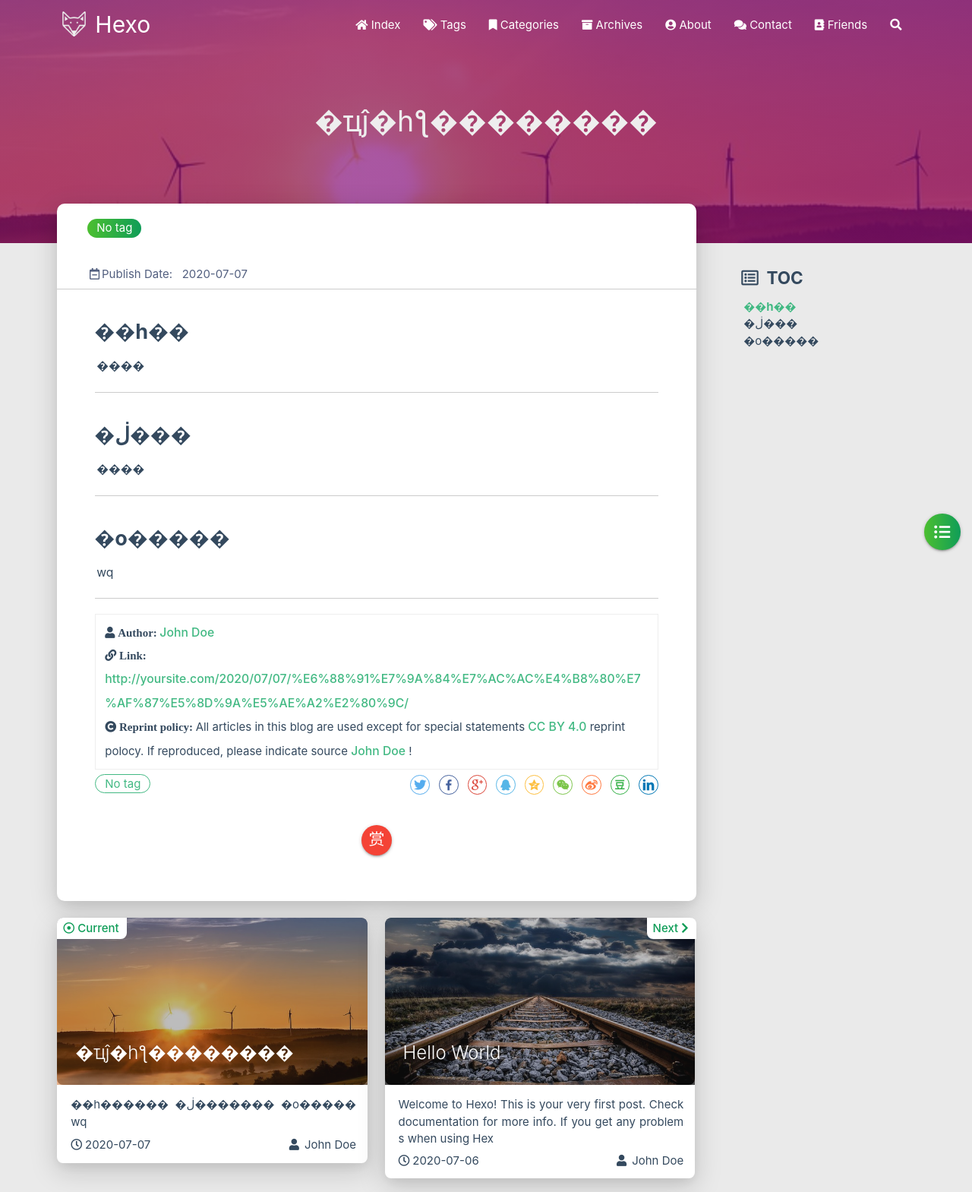
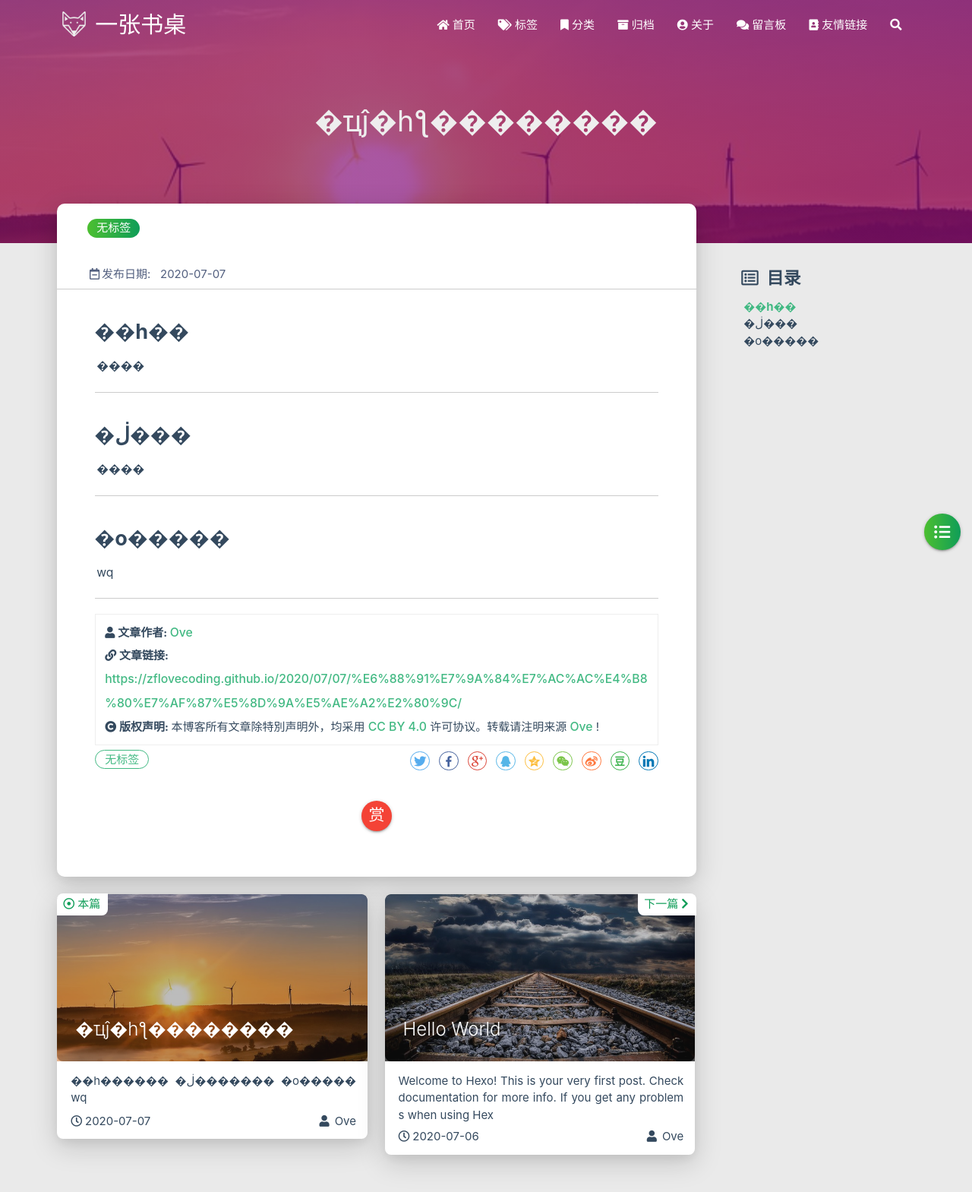
Before and after one commit to zflovecoding/zflovecoeing.github.io, a plain HTML site: page 2020/07/07/我的第一篇博客“/index.html in a window 1280 px wide. Shown: the top 1569 px of the page at 76% size. Drawn offline with Linux system fonts and the light colour scheme; some packages are replaced by stand-ins of ours; no server answers; a script that the page names is missing.

Commit message:
Site updated: 2020-07-07 10:22:40

```diff
--- a/2020/07/07/我的第一篇博客“/index.html
+++ b/2020/07/07/我的第一篇博客“/index.html
@@ -1,10 +1,10 @@
 <!DOCTYPE HTML>
-<html lang="en">
+<html lang="zh-CN">
 
 
 <head>
     <meta charset="utf-8">
-    <meta name="keywords" content="�ҵĵ�һƪ��������, Hexo">
+    <meta name="keywords" content="�ҵĵ�һƪ��������, 一张书桌">
     <meta name="description" content="">
     <meta http-equiv="X-UA-Compatible" content="IE=edge">
     <meta name="viewport" content="width=device-width, initial-scale=1.0, user-scalable=no">
@@ -16,7 +16,7 @@
     <!-- Global site tag (gtag.js) - Google Analytics -->
 
 
-    <title>�ҵĵ�һƪ�������� | Hexo</title>
+    <title>�ҵĵ�һƪ�������� | 一张书桌</title>
     <link rel="icon" type="image/png" href="/favicon.png">
 
     <link rel="stylesheet" type="text/css" href="/libs/awesome/css/all.css">
@@ -41,7 +41,7 @@
 
                     <img src="/medias/logo.png" class="logo-img" alt="LOGO">
 
-                    <span class="logo-span">Hexo</span>
+                    <span class="logo-span">一张书桌</span>
                 </a>
             </div>
 
@@ -55,7 +55,7 @@
 
       <i class="fas fa-home" style="zoom: 0.6;"></i>
 
-      <span>Index</span>
+      <span>首页</span>
     </a>
 
   </li>
@@ -66,7 +66,7 @@
 
       <i class="fas fa-tags" style="zoom: 0.6;"></i>
 
-      <span>Tags</span>
+      <span>标签</span>
     </a>
 
   </li>
@@ -77,7 +77,7 @@
 
       <i class="fas fa-bookmark" style="zoom: 0.6;"></i>
 
-      <span>Categories</span>
+      <span>分类</span>
     </a>
 
   </li>
@@ -88,7 +88,7 @@
 
       <i class="fas fa-archive" style="zoom: 0.6;"></i>
 
-      <span>Archives</span>
+      <span>归档</span>
     </a>
 
   </li>
@@ -99,7 +99,7 @@
 
       <i class="fas fa-user-circle" style="zoom: 0.6;"></i>
 
-      <span>About</span>
+      <span>关于</span>
     </a>
 
   </li>
@@ -110,7 +110,7 @@
 
       <i class="fas fa-comments" style="zoom: 0.6;"></i>
 
-      <span>Contact</span>
+      <span>留言板</span>
     </a>
 
   </li>
@@ -121,14 +121,14 @@
 
       <i class="fas fa-address-book" style="zoom: 0.6;"></i>
 
-      <span>Friends</span>
+      <span>友情链接</span>
     </a>
 
   </li>
 
   <li>
     <a href="#searchModal" class="modal-trigger waves-effect waves-light">
-      <i id="searchIcon" class="fas fa-search" title="Search" style="zoom: 0.85;"></i>
+      <i id="searchIcon" class="fas fa-search" title="搜索" style="zoom: 0.85;"></i>
     </a>
   </li>
 </ul>
@@ -140,7 +140,7 @@
 
         <img src="/medias/logo.png" class="logo-img circle responsive-img">
 
-        <div class="logo-name">Hexo</div>
+        <div class="logo-name">一张书桌</div>
         <div class="logo-desc">
 
             Never really desperate, only the lost of the soul.
@@ -158,7 +158,7 @@
 
 			    <i class="fa-fw fas fa-home"></i>
 
-			Index
+			首页
 		</a>
 
         </li>
@@ -169,7 +169,7 @@
 
 			    <i class="fa-fw fas fa-tags"></i>
 
-			Tags
+			标签
 		</a>
 
         </li>
@@ -180,7 +180,7 @@
 
 			    <i class="fa-fw fas fa-bookmark"></i>
 
-			Categories
+			分类
 		</a>
 
         </li>
@@ -191,7 +191,7 @@
 
 			    <i class="fa-fw fas fa-archive"></i>
 
-			Archives
+			归档
 		</a>
 
         </li>
@@ -202,7 +202,7 @@
 
 			    <i class="fa-fw fas fa-user-circle"></i>
 
-			About
+			关于
 		</a>
 
         </li>
@@ -213,7 +213,7 @@
 
 			    <i class="fa-fw fas fa-comments"></i>
 
-			Contact
+			留言板
 		</a>
 
         </li>
@@ -224,7 +224,7 @@
 
 			    <i class="fa-fw fas fa-address-book"></i>
 
-			Friends
+			友情链接
 		</a>
 
         </li>
@@ -429,7 +429,7 @@
                 <div class="col s7">
 
                           <div class="article-tag">
-                            <span class="chip bg-color">No tag</span>
+                            <span class="chip bg-color">无标签</span>
                           </div>
 
                 </div>
@@ -441,7 +441,7 @@
             <div class="post-info">
 
                 <div class="post-date info-break-policy">
-                    <i class="far fa-calendar-minus fa-fw"></i>Publish Date:&nbsp;&nbsp;
+                    <i class="far fa-calendar-minus fa-fw"></i>发布日期:&nbsp;&nbsp;
                     2020-07-07
                 </div>
 
@@ -474,34 +474,34 @@
             <div class="reprint__author">
                 <span class="reprint-meta" style="font-weight: bold;">
                     <i class="fas fa-user">
-                        Author:
+                        文章作者:
                     </i>
                 </span>
                 <span class="reprint-info">
-                    <a href="/about" rel="external nofollow noreferrer">John Doe</a>
+                    <a href="/about" rel="external nofollow noreferrer">Ove</a>
                 </span>
             </div>
             <div class="reprint__type">
                 <span class="reprint-meta" style="font-weight: bold;">
                     <i class="fas fa-link">
-                        Link:
+                        文章链接:
                     </i>
                 </span>
                 <span class="reprint-info">
-                    <a href="http://yoursite.com/2020/07/07/%E6%88%91%E7%9A%84%E7%AC%AC%E4%B8%80%E7%AF%87%E5%8D%9A%E5%AE%A2%E2%80%9C/">http://yoursite.com/2020/07/07/%E6%88%91%E7%9A%84%E7%AC%AC%E4%B8%80%E7%AF%87%E5%8D%9A%E5%AE%A2%E2%80%9C/</a>
+                    <a href="https://zflovecoding.github.io/2020/07/07/%E6%88%91%E7%9A%84%E7%AC%AC%E4%B8%80%E7%AF%87%E5%8D%9A%E5%AE%A2%E2%80%9C/">https://zflovecoding.github.io/2020/07/07/%E6%88%91%E7%9A%84%E7%AC%AC%E4%B8%80%E7%AF%87%E5%8D%9A%E5%AE%A2%E2%80%9C/</a>
                 </span>
             </div>
             <div class="reprint__notice">
                 <span class="reprint-meta" style="font-weight: bold;">
                     <i class="fas fa-copyright">
-                        Reprint policy:
+                        版权声明:
                     </i>
                 </span>
                 <span class="reprint-info">
-                    All articles in this blog are used except for special statements
+                    本博客所有文章除特別声明外，均采用
                     <a href="https://creativecommons.org/licenses/by/4.0/deed.zh" rel="external nofollow noreferrer" target="_blank">CC BY 4.0</a>
-                    reprint polocy. If reproduced, please indicate source
-                    <a href="/about" target="_blank">John Doe</a>
+                    许可协议。转载请注明来源
+                    <a href="/about" target="_blank">Ove</a>
                     !
                 </span>
             </div>
@@ -510,7 +510,7 @@
 
     <script async defer>
       document.addEventListener("copy", function (e) {
-        let toastHTML = '<span>Copied successfully, please follow the reprint policy of this article</span><button class="btn-flat toast-action" onclick="navToReprintStatement()" style="font-size: smaller">more</a>';
+        let toastHTML = '<span>复制成功，请遵循本文的转载规则</span><button class="btn-flat toast-action" onclick="navToReprintStatement()" style="font-size: smaller">查看</a>';
         M.toast({html: toastHTML})
       });
 
@@ -525,7 +525,7 @@
                 <div class="post-meta__tag-list" style="display: inline-block;">
 
                         <div class="article-tag">
-                            <span class="chip bg-color">No tag</span>
+                            <span class="chip bg-color">无标签</span>
                         </div>
 
                 </div>
@@ -693,7 +693,7 @@
 
         <div class="article col s12 m6" data-aos="fade-up" data-aos="fade-up">
             <div class="article-badge left-badge text-color">
-                <i class="far fa-dot-circle"></i>&nbsp;Current
+                <i class="far fa-dot-circle"></i>&nbsp;本篇
             </div>
             <div class="card">
                 <a href="/2020/07/07/%E6%88%91%E7%9A%84%E7%AC%AC%E4%B8%80%E7%AF%87%E5%8D%9A%E5%AE%A2%E2%80%9C/">
@@ -723,7 +723,7 @@
                         <span class="publish-author">
 
                             <i class="fas fa-user fa-fw"></i>
-                            John Doe
+                            Ove
 
                         </span>
                     </div>
@@ -736,7 +736,7 @@
 
         <div class="article col s12 m6" data-aos="fade-up">
             <div class="article-badge right-badge text-color">
-                Next&nbsp;<i class="fas fa-chevron-right"></i>
+                下一篇&nbsp;<i class="fas fa-chevron-right"></i>
             </div>
             <div class="card">
                 <a href="/2020/07/06/hello-world/">
@@ -761,7 +761,7 @@
                         <span class="publish-author">
 
                             <i class="fas fa-user fa-fw"></i>
-                            John Doe
+                            Ove
 
                         </span>
                     </div>
@@ -805,7 +805,7 @@ code[class*="language-"], pre[class*="language-"] { white-space: pre !important;
     </div>
     <div id="toc-aside" class="expanded col l3 hide-on-med-and-down">
         <div class="toc-widget">
-            <div class="toc-title"><i class="far fa-list-alt"></i>&nbsp;&nbsp;TOC</div>
+            <div class="toc-title"><i class="far fa-list-alt"></i>&nbsp;&nbsp;目录</div>
             <div id="toc-content"></div>
         </div>
     </div>
@@ -963,7 +963,7 @@ code[class*="language-"], pre[class*="language-"] { white-space: pre !important;
         <div class="col s12 m8 l8 copy-right">
             Copyright&nbsp;&copy;
             <span id="year">2019</span>
-            <a href="/about" target="_blank">John Doe</a>
+            <a href="/about" target="_blank">Ove</a>
             |&nbsp;Powered by&nbsp;<a href="https://hexo.io/" target="_blank">Hexo</a>
             |&nbsp;Theme&nbsp;<a href="https://github.com/blinkfox/hexo-theme-matery" target="_blank">Matery</a>
             <br>
@@ -1031,8 +1031,8 @@ code[class*="language-"], pre[class*="language-"] { white-space: pre !important;
 <div id="searchModal" class="modal">
     <div class="modal-content">
         <div class="search-header">
-            <span class="title"><i class="fas fa-search"></i>&nbsp;&nbsp;Search</span>
-            <input type="search" id="searchInput" name="s" placeholder="Please enter a search keyword"
+            <span class="title"><i class="fas fa-search"></i>&nbsp;&nbsp;搜索</span>
+            <input type="search" id="searchInput" name="s" placeholder="请输入搜索的关键字"
                    class="search-input">
         </div>
         <div id="searchResult"></div>
```
Also changed, not shown: 2020/07/06/hello-world/index.html (+40 -40 lines), archives/2020/07/index.html (+28 -28 lines), archives/2020/index.html (+28 -28 lines), archives/index.html (+28 -28 lines), index.html (+26 -26 lines).
